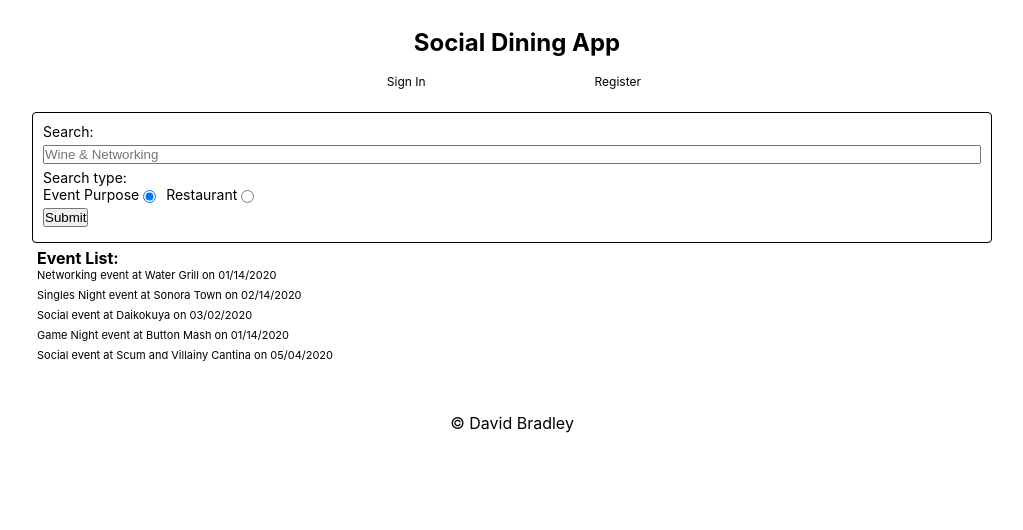
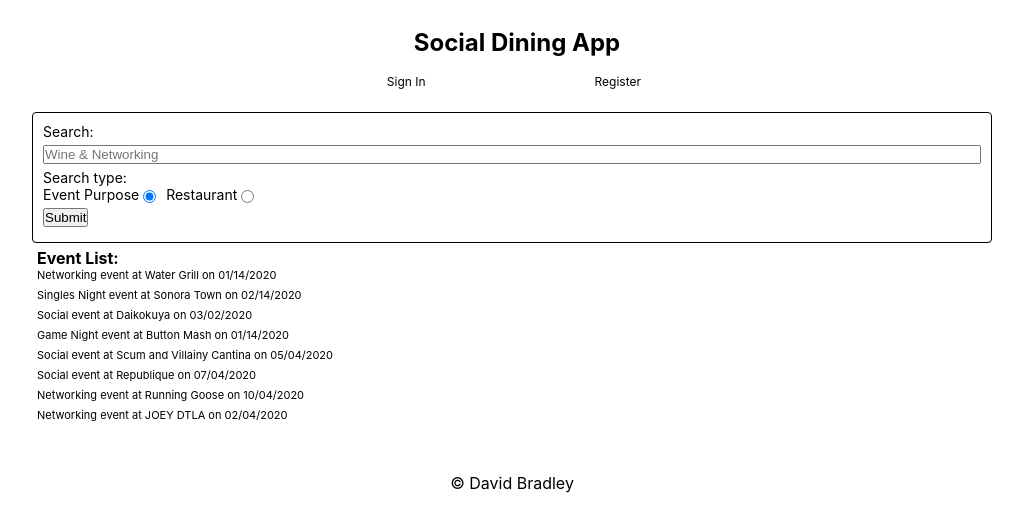
Before and after one commit to djbradleyii/social-dining-app-static, a React (Create React App) app: page /search in a window 1280 px wide. Shown: the top 530 px of the page, without its empty margins (128-1151 px from the left). Built offline with nearby package versions, Linux system fonts and the light colour scheme.

Commit message:
added more test data

```diff
--- a/src/events.js
+++ b/src/events.js
@@ -58,5 +58,41 @@ export default [
 		description : "In felis mi, efficitur at porttitor ac, egestas quis quam. Vestibulum ante ipsum primis in faucibus orci luctus et ultrices posuere cubilia Curae; Sed eu nunc nec lorem malesuada ornare. Maecenas malesuada pellentesque risus, et egestas eros euismod eu.",
 		singlesOnly : "No",
 		attendees : 20
+	},
+	{
+		id : 6,
+		organizer : "Dewayne",
+		purpose : "Social",
+		restaurant : "Republique",
+		address : "624 S La Brea Ave Hancock Park",
+		date : "07/04/2020",
+		time : "06:45PM",
+		description : "French eatery with some of the best, fresh-baked pastries in Los Angeles! Join us for some delicious food, ice breakers and much more.",
+		singlesOnly : "No",
+		attendees : 13
+	},
+	{
+		id : 7,
+		organizer : "Venetta",
+		purpose : "Networking",
+		restaurant : "Running Goose",
+		address : "1620 N Cahuenga Blvd Los Angeles, CA 90028",
+		date : "10/04/2020",
+		time : "06:45PM",
+		description : "Inspired by the widely undiscovered specialties of Central America and the Yucatan, the Goose is a celebration of southern California's hidden pockets of cultural influence.",
+		singlesOnly : "No",
+		attendees : 10
+	},
+	{
+		id : 8,
+		organizer : "Reynalda",
+		purpose : "Networking",
+		restaurant : "JOEY DTLA",
+		address : "700 W 7th St, Los Angeles, CA 90017",
+		date : "02/04/2020",
+		time : "06:45PM",
+		description : "Genuine Warmth & Care are always on the table",
+		singlesOnly : "No",
+		attendees : 6
 	}
 ]
--- a/src/users.js
+++ b/src/users.js
@@ -23,7 +23,7 @@ export default [
 		occupation : "Lawyer",
 		status : "Single",
 		summary : "Vivamus vestibulum justo vel ultrices vehicula. Vivamus vitae maximus justo. Sed eu leo eu sem auctor suscipit et non ex.",
-		events : []
+		events : [8]
 	},
 	{
 		id : 3,
@@ -49,7 +49,7 @@ export default [
 		occupation : "Owner",
 		status : "Single",
 		summary : "Donec id tellus nunc. Aliquam erat volutpat. Nam a elit maximus, cursus metus et, sollicitudin augue.",
-		events : []
+		events : [7]
 	},
 	{
 		id : 5,
@@ -75,6 +75,6 @@ export default [
 		occupation : "Chef",
 		status : "Married",
 		summary : "Suspendisse tempor eget purus vel feugiat. Lorem ipsum dolor sit amet, consectetur adipiscing elit. Vestibulum commodo sapien eget dui interdum venenatis.",
-		events : [1]
+		events : [1, 6]
 	}
 ]
```
